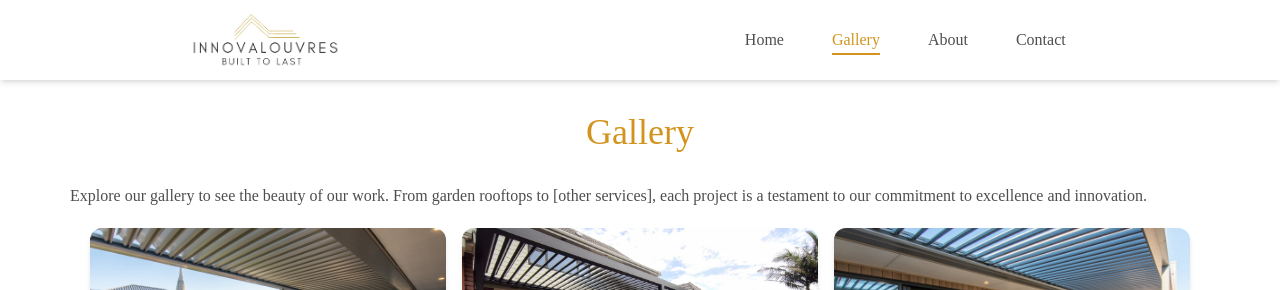
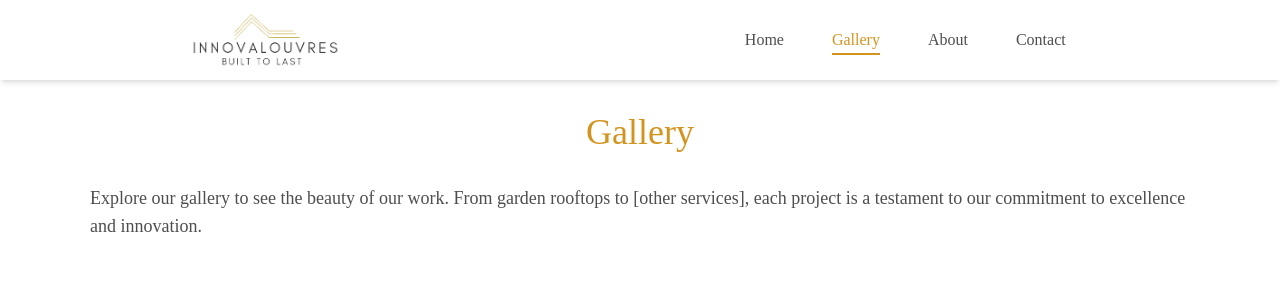
Before and after one commit to arielbvergara/innovalouvres, a Next.js app: page /gallery in a window 1280 px wide. Shown: the top 290 px of the page. Built offline with nearby package versions, Linux system fonts and the light colour scheme.

Commit message:
Little fixes

```diff
--- a/public/content.json
+++ b/public/content.json
@@ -6,7 +6,7 @@
         },
         "contact": {
             "title": "Welcome to Innovalouvres",
-            "subTitle": "We wouldd love to hear from you! Whether you have a question about our services, want to discuss a project, or just want to say hello, feel free to reach out to us.",
+            "subTitle": "We would love to hear from you! Whether you have a question about our services, want to discuss a project, or just want to say hello, feel free to reach out to us.",
             "form":{
                 "name": "Name*",
                 "email": "Email*",
--- a/src/app/gallery/page.js
+++ b/src/app/gallery/page.js
@@ -24,18 +24,15 @@ export default function Gallery({}) {
     return (
         galleryContent ?
         <div className="container mx-auto min-h-[--body-min-height]">
-            <header className="py-8 text-center">
+            <header className="py-8 px-4 text-center">
                 <h1 className="text-4xl">{galleryContent.title}</h1>
             </header>
 
-            {
-                galleryContent.subTitle ??
-                    <section className="mx-4 mb-8">
-                        <p className="text-lg">
-                            {galleryContent.subTitle}
-                        </p>
-                    </section>
-            }
+            <section className="mb-8 px-5">
+                <p className="text-lg">
+                    {galleryContent.subTitle}
+                </p>
+            </section>
 
             {galleryImages ? (
                 <section className="grid grid-cols-1 gap-4 p-5 sm:grid-cols-2 md:grid-cols-3">
--- a/src/components/imageModal.js
+++ b/src/components/imageModal.js
@@ -6,6 +6,7 @@ import {
   Typography,
   Card,
 } from "@material-tailwind/react";
+import Image from "next/image";
 
 export function ImageModal({src, title, description, alt}) {
   const [open, setOpen] = React.useState(false);
@@ -18,10 +19,12 @@ export function ImageModal({src, title, description, alt}) {
         className="max-h-48 cursor-pointer overflow-hidden transition-opacity hover:opacity-90"
         onClick={handleOpen}
       >
-        <img
+        <Image
           alt={alt}
           className="h-full w-full object-cover object-center"
           src={src}
+          height={200}
+          width={400}
         />
       </Card>
        <Dialog size="xl" open={open} handler={handleOpen}>
```
